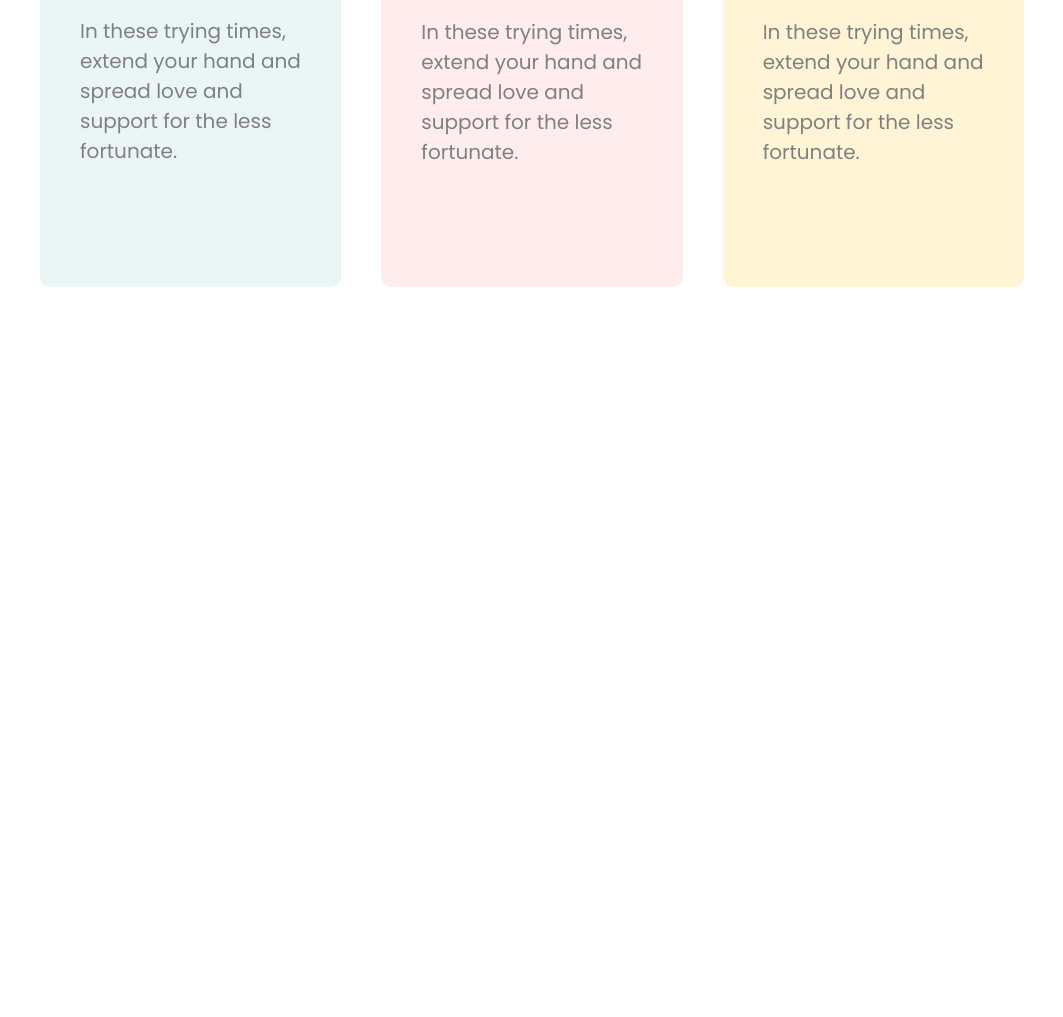
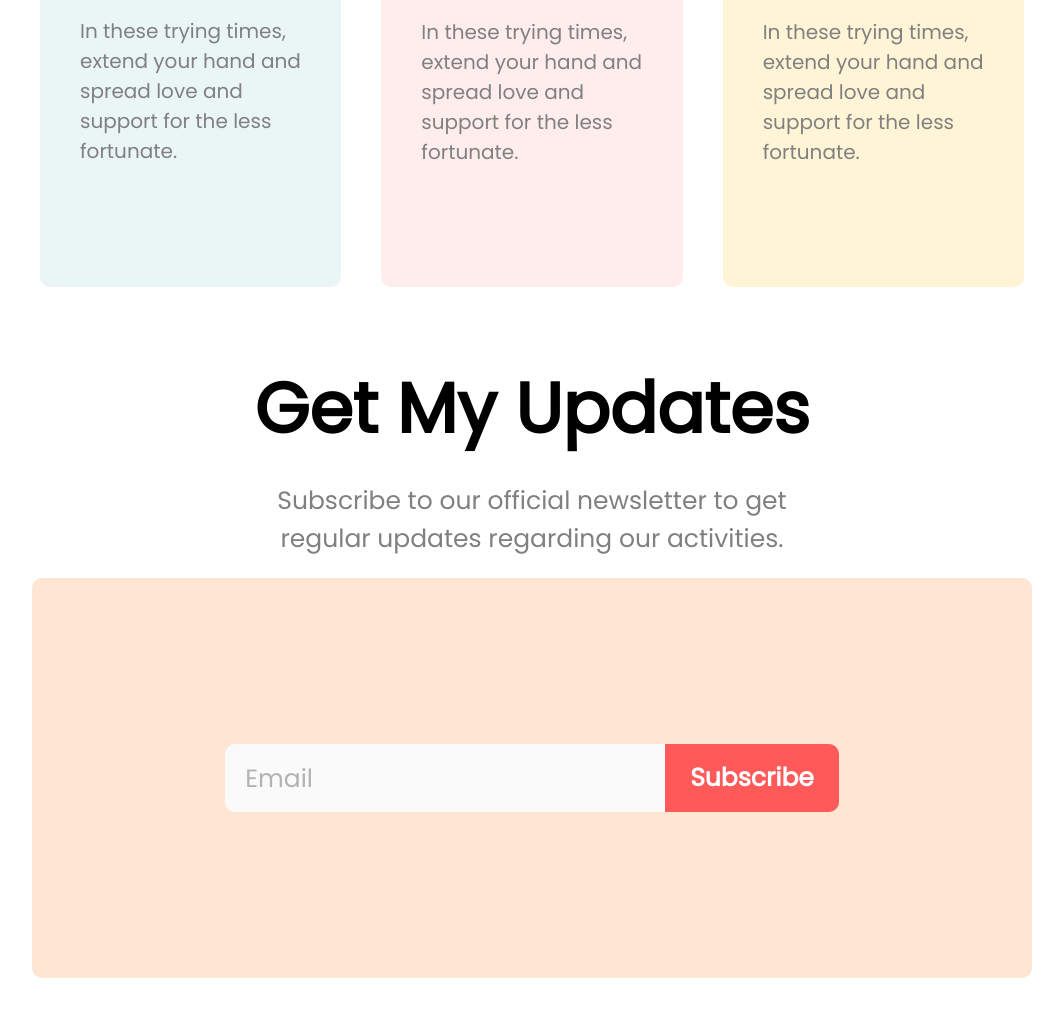
Before and after one commit to asifrkabir/donate-today, a plain HTML site: page index.html in a window 1280 px wide. Shown: the part 2133-3150 px from the top of the page, without its empty margins (108-1171 px from the left). Before the commit the page ends 2420 px from the top, so only its background shows below. Drawn offline with Linux system fonts and the light colour scheme.

Commit message:
updates section completed

```diff
--- a/index.html
+++ b/index.html
@@ -38,7 +38,7 @@
 
             </div>
 
-            <input type="text" name="" id="" placeholder="Other Amount (Taka)">
+            <input type="text" name="amount" id="" placeholder="Other Amount (Taka)">
             <a href="" class="red-btn">Donate Now</a>
 
         </section>
@@ -68,6 +68,18 @@
 
         </section>
 
+        <section class="updates container">
+
+            <h2>Get My Updates</h2>
+            <p>Subscribe to our official newsletter to get regular updates regarding our activities.</p>
+
+            <form class="" action="">
+                <input type="text" name="email" id="" placeholder="Email">
+                <a href="" class="red-btn">Subscribe</a>
+            </form>
+
+        </section>
+
     </main>
 
     <footer>
--- a/style.css
+++ b/style.css
@@ -169,3 +169,57 @@ header a, .donate-today a{
 #yellow-card{
     background-color: #FFF4D6;
 }
+
+/* updates section */
+
+/* donate plan section */
+
+.updates{
+    height: 100vh;
+}
+
+.updates h2{
+    font-size: 70px;
+    font-weight: 700;
+}
+
+.updates p{
+    font-size: 25px;
+    width: 40%;
+    text-align: center;
+    color: gray;
+    margin: 20px 0;
+}
+
+.updates form{
+    background-color: #ffe6d2;
+    height: 400px;
+    width: 1000px;
+    display: flex;
+    border-radius: 10px;
+    justify-content: center;
+    align-items: center;
+}
+
+.updates input{
+    border: none;
+    background-color: #FAFAFA;
+    height: 48px;
+    width: 400px;
+    font-size: 25px;
+    margin: 0;
+    padding: 10px 20px;
+    border-top-left-radius: 10px;
+    border-bottom-left-radius: 10px;
+}
+
+.updates a{
+    padding: 15px 25px;
+    border-radius: 0;
+    border-top-right-radius: 10px;
+    border-bottom-right-radius: 10px;
+    margin: 0;
+    display: flex;
+    justify-content: center;
+    align-items: center;
+}
```
